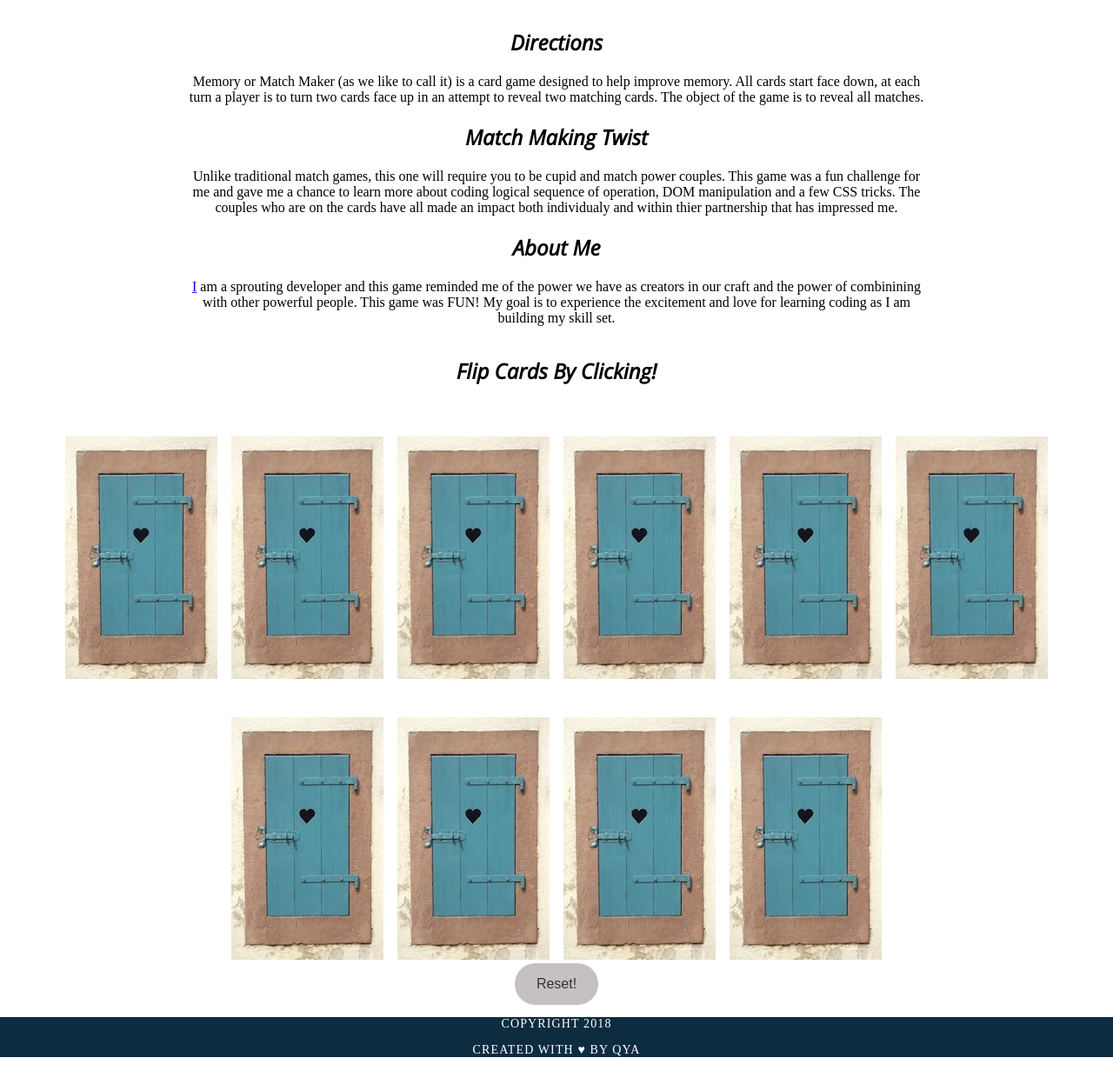
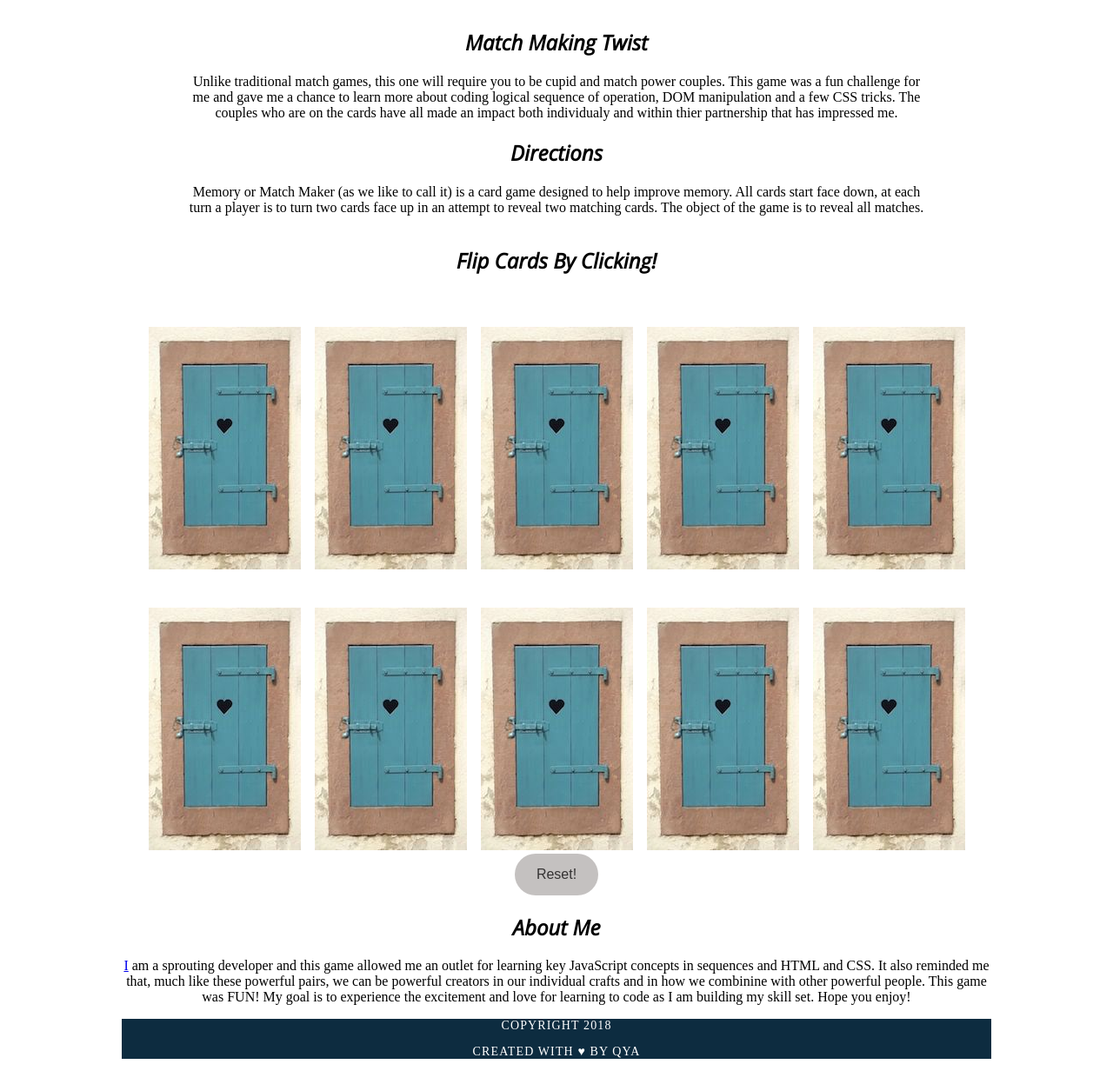
Before and after one commit to rahmad239/matchgame, a plain HTML site: page index.html in a window 1280 px wide. Shown: the part 206-1438 px from the top of the page at 87% size. Drawn offline with nearby package versions, Linux system fonts and the light colour scheme.

Commit message:
working on reset

```diff
--- a/index.html
+++ b/index.html
@@ -15,31 +15,36 @@
 
     <nav>
         <a href="#Instructions">Instructions</a>
-        <a href="#game">Game</a>
+        <a href="#game-board">Game</a>
     </nav>
 
     <main>
-    <h2 id="Instructions">Directions</h2>
+
+    <h2>Match Making Twist</h2>
+        <p>Unlike traditional match games, this one will require you to be cupid and match power couples. This game was
+        a fun challenge for me and gave me a chance to learn more about coding logical sequence of operation, DOM manipulation
+        and a few CSS tricks. The couples who are on the cards have all made an impact both individualy and
+        within thier partnership that has impressed me.</p>
+
+        <h2 id="Instructions">Directions</h2>
         <p>Memory or Match Maker (as we like to call it) is a card game designed to help
         improve memory. All cards start face down, at each turn a player is to turn
         two cards face up in an attempt to reveal two matching cards. The object of
         the game is to reveal all matches.</p>
-    <h2>Match Making Twist</h2>
-        <p>Unlike traditional match games, this one will require you to be cupid and match power couples. This game was
-        a fun challenge for me and gave me a chance to learn more about coding logical sequence of operation, DOM manipulation and a few CSS tricks.
-        The couples who are on the cards have all made an impact both individualy and
-        within thier partnership that has impressed me.</p>
-    <h2>About Me</h2>
-        <p><a id="profile"href="www.linkedin.com/in/rahmad239">I</a> am a sprouting developer and this game reminded me of the power we have as creators in
-        our craft and the power of combinining with other powerful people. This game was FUN!
-        My goal is to experience the excitement and love for learning coding as I am building
-        my skill set.</p>
     </main>
     <div id="game-board" class="board clearfix">
-            <h2 id="cards"> Flip Cards By Clicking!</h2>
+            <h2 id="cards">Flip Cards By Clicking!</h2>
 
     </div>
     <button class="button"type="button" onclick="alert('working!')">Reset!</button>
+
+    <h2>About Me</h2>
+    <p><a id="profile"href="www.linkedin.com/in/rahmad239">I</a> am a sprouting developer and this game allowed
+        me an outlet for learning key JavaScript concepts in sequences and HTML and CSS. It also
+        reminded me that, much like these powerful pairs, we can be powerful creators in
+        our individual crafts and in how we combinine with other powerful people.
+    This game was FUN! My goal is to experience the excitement and love for learning to code as I am building
+    my skill set. Hope you enjoy!</p>
 
     <footer>
         <p class= "copyright"> copyright 2018</p>
--- a/main.css
+++ b/main.css
@@ -11,6 +11,9 @@
 
 }
 
+#cards {
+    font-weight: bold;
+}
 header {
     background-color: #f5dbd4;
     color: #524a4a;
@@ -39,7 +42,8 @@ a {
 
 body {
     text-align: center;
-    margin: 0;
+    margin:   auto;
+    width: 1000px
 }
 
 main {
@@ -60,6 +64,7 @@ footer {
     font-size: 14px;
     letter-spacing: .08em;
     font-weight: 500;
+    margin: 0px;
 
 }
 
--- a/main.js
+++ b/main.js
@@ -99,13 +99,13 @@ var createBoard = function() {
   }
 };
 createBoard();
-// var clearBoard = function() {
-//   cardElement.addEventListener('click', testconsole.log('working!')
+
+var clearBoard = function() {
+  console.log('working now with this!');
+};
 //   for (var i = 0; i < cards.length; i++) {
-//     cardElement.setAttribute('src', 'card_images/back.png');
 //   }
-//change the set attribute to filter thru the pictures randomly
 // };
 
-// var button = document.querySelector('button');
-// button.addEventListener('click', clearBoard);
+var button = document.querySelector('button');
+button.addEventListener('click', clearBoard);
```
